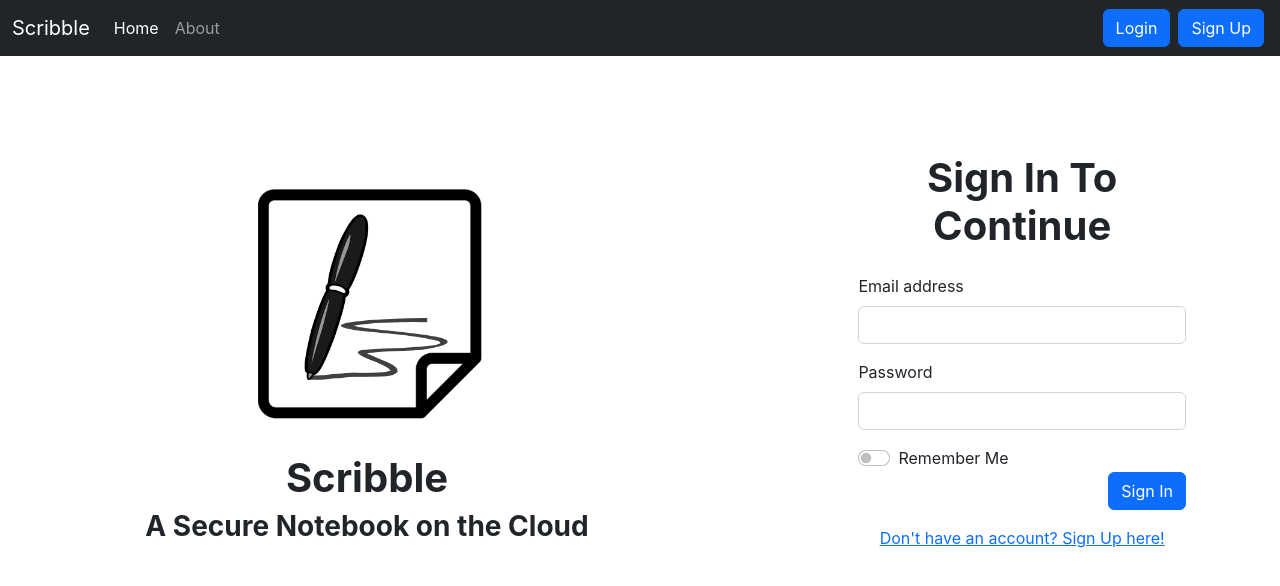
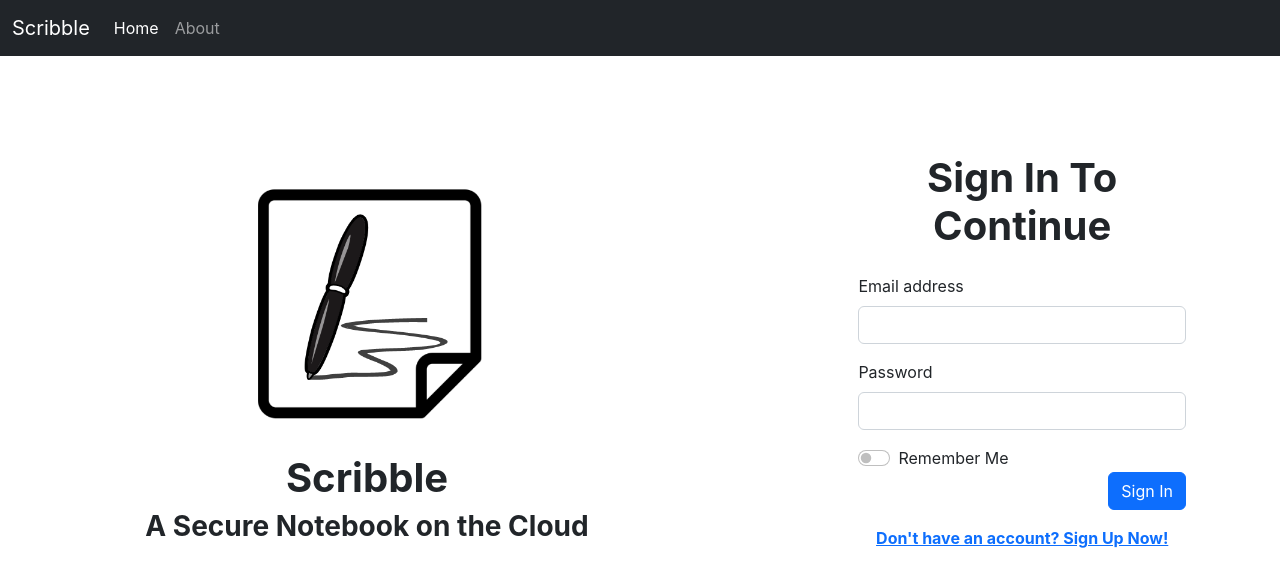
Before and after one commit to saugat-28/scribble-client, a React (Create React App) app: page / in a window 1280 px wide. Shown: the top 586 px of the page. Built offline with nearby package versions, Linux system fonts and the light colour scheme.

Commit message:
Removed Sign Up options fom Navbar.

```diff
--- a/src/components/Navbar.js
+++ b/src/components/Navbar.js
@@ -6,7 +6,7 @@ const Navbar = () => {
     const navigate = useNavigate()
     const logout = () => {
         localStorage.removeItem('token')
-        navigate("/login")
+        navigate("/")
     }
     return (
         <div>
@@ -26,10 +26,7 @@ const Navbar = () => {
                             </li>
                         </ul>
 
-                        {!localStorage.getItem('token')?<form className="d-flex" >
-                            <Link className="btn btn-primary mx-1" to="/login" role="button">Login</Link>
-                            <Link className="btn btn-primary mx-1" to="/signup" role="button">Sign Up</Link>
-                        </form>:<button className='btn btn-primary' onClick={logout}>Logout</button>}
+                        {localStorage.getItem('token') && <button className='btn btn-primary' onClick={logout}>Logout</button>}
 
                     </div>
                 </div>
--- a/src/components/Welcome.js
+++ b/src/components/Welcome.js
@@ -19,7 +19,6 @@ const Welcome = (props) => {
             body: JSON.stringify({ email: credentials.email, password: credentials.password })
         })
         const json = await response.json();
-        console.log(json)
         if (json.success) {
             // Save the auth token and redirect
             localStorage.setItem('token', json.authToken)
@@ -56,11 +55,11 @@ const Welcome = (props) => {
                             <label htmlFor="userPassword" className="form-label">Password</label>
                             <input type="password" className="form-control" id="userPassword" name="password" value={credentials.password} onChange={onInputChange} />
                         </div>
-                        <div >
+                        <div>
                             <div className='text-start'>
-                                <div class="form-check form-switch">
-                                    <input class="form-check-input" type="checkbox" role="switch" id="flexSwitchCheckDefault" />
-                                    <label class="form-check-label" for="flexSwitchCheckDefault">Remember Me</label>
+                                <div className="form-check form-switch">
+                                    <input className="form-check-input" type="checkbox" role="switch" id="rememberMeSwitch" />
+                                    <label className="form-check-label" htmlFor="rememberMeSwitch">Remember Me</label>
                                 </div>
                             </div>
                             <div className='text-end'>
@@ -69,7 +68,7 @@ const Welcome = (props) => {
                         </div>
                     </form>
                     <div className='text-center mt-3'>
-                        <Link to="/signup">Don't have an account? Sign Up here!</Link>
+                        <Link to="/signup"><b>Don't have an account? Sign Up Now!</b></Link>
                     </div>
                 </div>
             </div>
```
Also changed, not shown: src/comments.txt (added).
